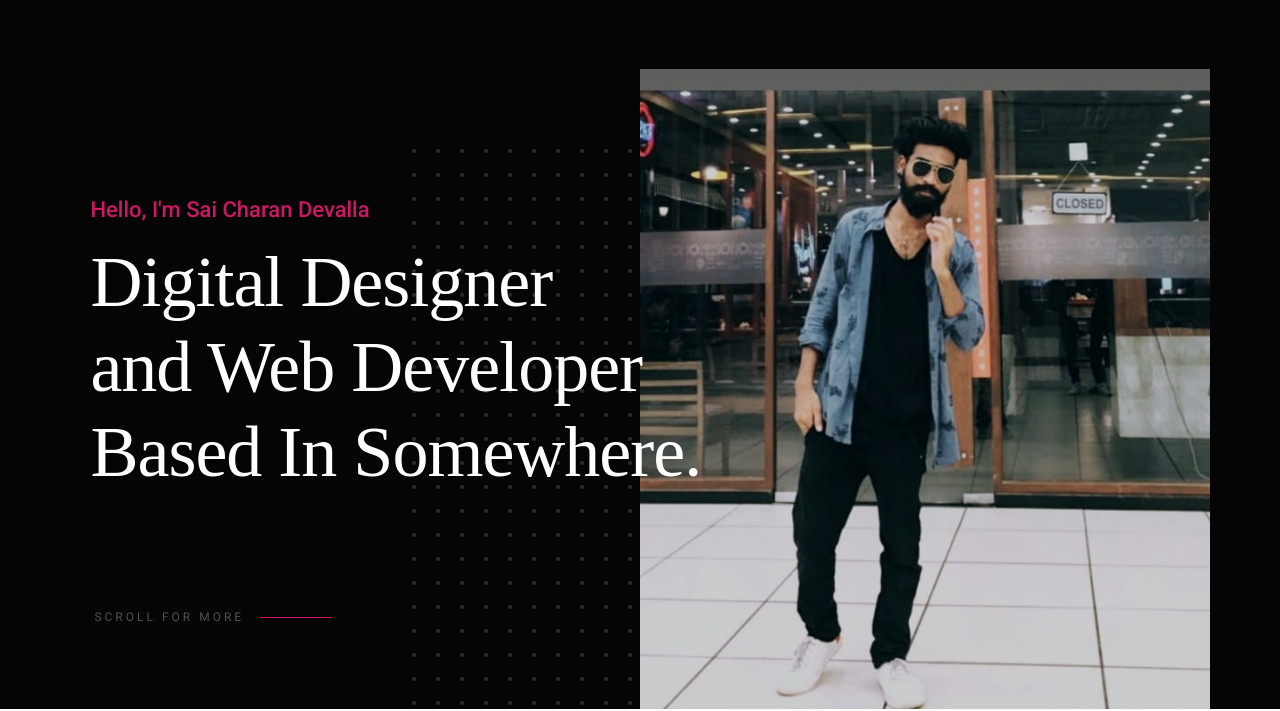
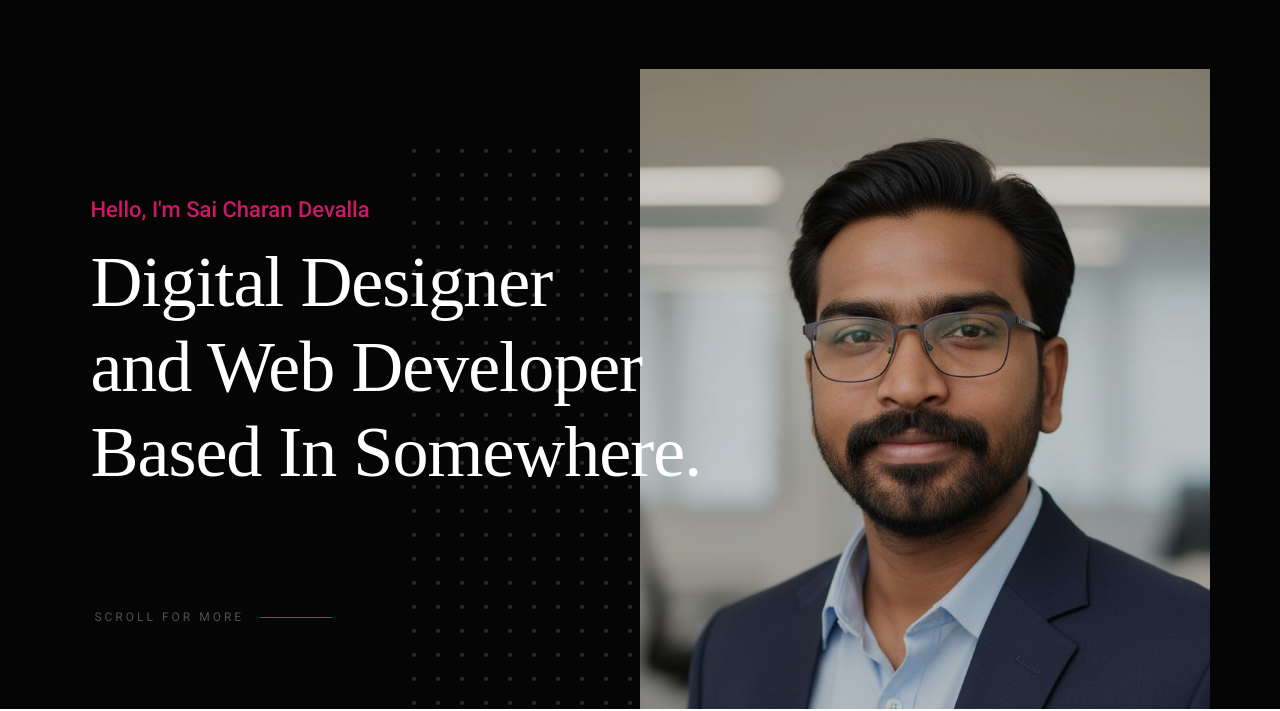
Before and after one commit to Charan8712/Charan8712.github.io, a plain HTML site: page index.html in a window 1280 px wide. Shown: the part 91-802 px from the top of the page. Drawn offline with Linux system fonts and the light colour scheme; a web font is replaced by a local one.

Commit message:
Update main.css

```diff
--- a/css/main.css
+++ b/css/main.css
@@ -1927,7 +1927,7 @@ input::-moz-focus-inner {
   background-color: #02182c;
   background-repeat: no-repeat;
   background-position: top center;
-  background-image: url(../images/hero-pic.jpg);
+  background-image: url(../images/saicharan.jpg);
   background-size: cover;
   position: absolute;
   top: 20%;
```
